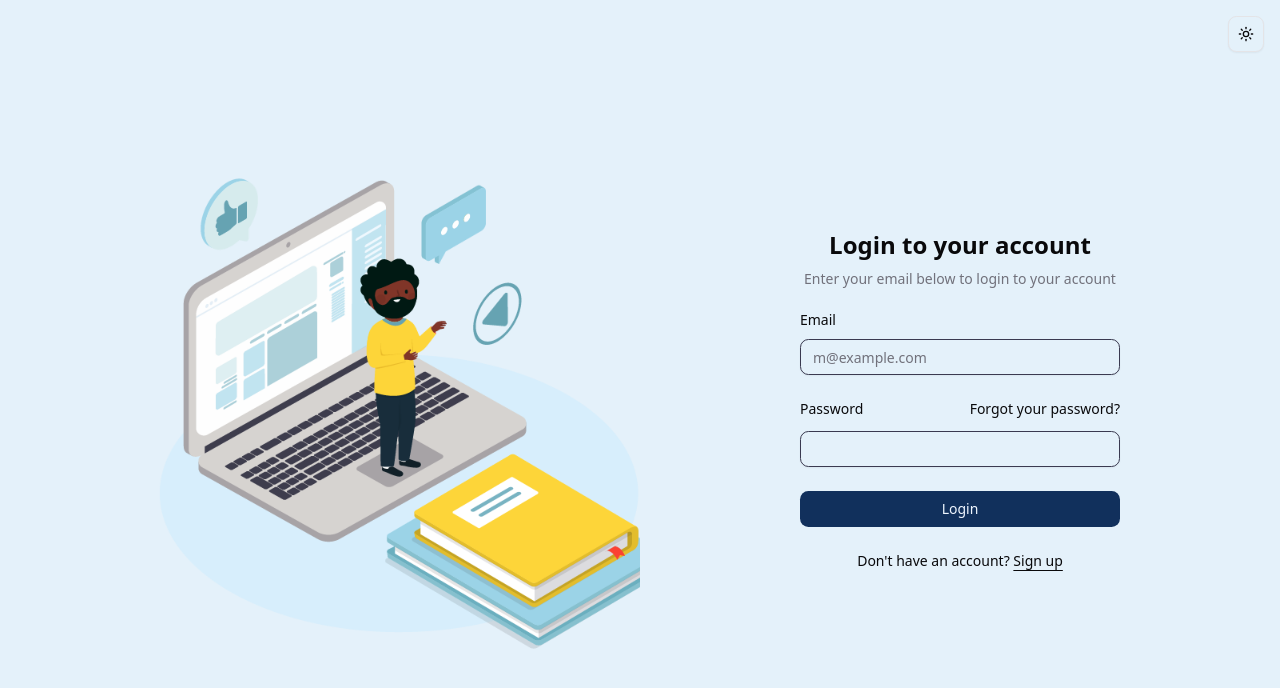
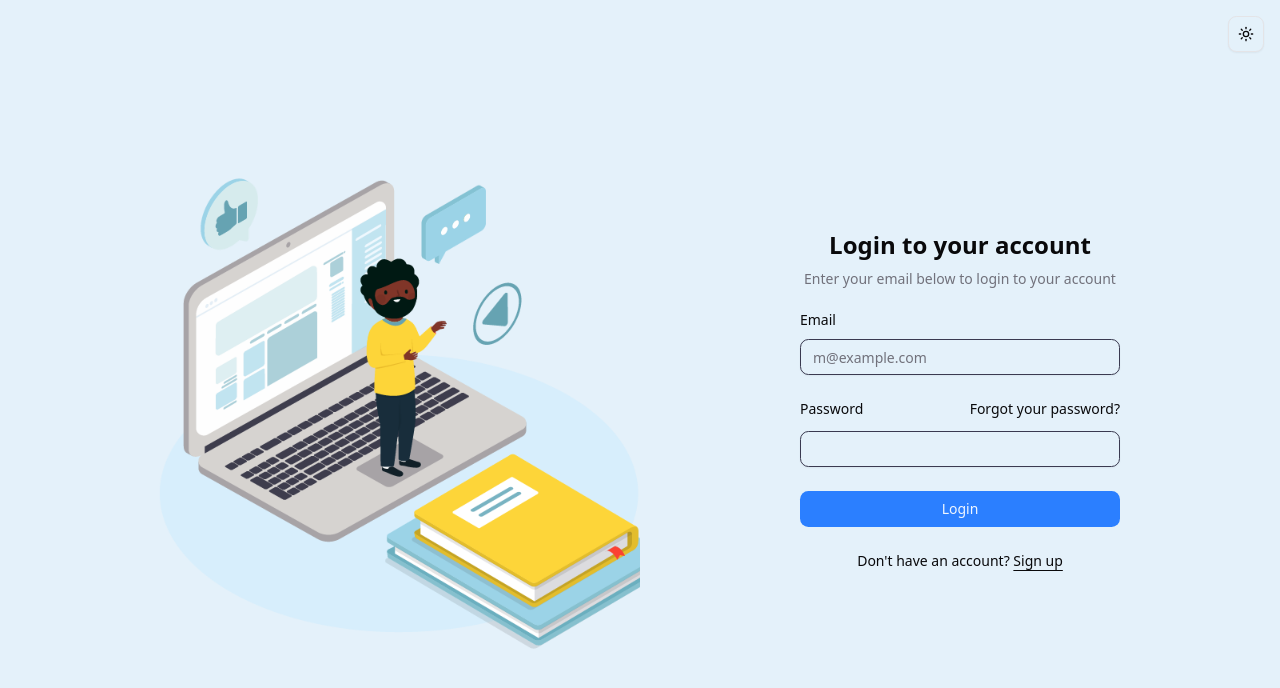
Before and after one commit to RUBA-Labs/RMS-front-end, a Next.js app: page /login in a window 1280 px wide. Shown: the top 688 px of the page. Built offline with nearby package versions, Linux system fonts and the light colour scheme.

Commit message:
Buj fix them

```diff
--- a/src/app/globals.css
+++ b/src/app/globals.css
@@ -51,7 +51,7 @@
    --card-foreground: oklch(0.141 0.005 285.823);
    --popover: oklch(1 0 0);
    --popover-foreground: oklch(0.141 0.005 285.823);
-  --primary: #11305c;
+   --primary: oklch(0.623 0.214 259.815);
    --primary-foreground: oklch(0.97 0.014 254.604);
    --secondary: oklch(0.967 0.001 286.375);
    --secondary-foreground: oklch(0.21 0.006 285.885);
@@ -61,7 +61,7 @@
    --accent-foreground: oklch(0.21 0.006 285.885);
    --destructive: oklch(0.577 0.245 27.325);
    --border: oklch(0.92 0.004 286.32);
-  --input: oklch(35.794% 0.03794 284.316);
+   --input:  oklch(35.794% 0.03794 284.316);
    --ring: oklch(0.623 0.214 259.815);
    --chart-1: oklch(0.646 0.222 41.116);
    --chart-2: oklch(0.6 0.118 184.704);
@@ -86,6 +86,15 @@
    --popover: oklch(0.21 0.006 285.885);
    --popover-foreground: oklch(0.985 0 0);
    --primary: #2d4e57;
+   --primary-foreground: oklch(100% 0.00011 271.152);
+   --secondary: oklch(0.274 0.006 286.033);
+   --secondary-foreground: oklch(0.985 0 0);
+   --muted: oklch(0.274 0.006 286.033);
+   --muted-foreground: oklch(0.705 0.015 286.067);
+   --accent: oklch(0.274 0.006 286.033);
+   --accent-foreground: oklch(0.985 0 0);
+   --destructive: oklch(0.704 0.191 22.216);
+   --border: oklch(1 0 0 / 10%);
    --input: oklch(1 0 0 / 15%);
    --ring: oklch(0.488 0.243 264.376);
    --chart-1: oklch(0.488 0.243 264.376);
@@ -103,8 +112,6 @@
    --sidebar-ring: oklch(0.488 0.243 264.376);
  }
 
-
-
 @layer base {
   * {
     @apply border-border outline-ring/50;
--- /dev/null
+++ b/src/components/AnimatedModeToggle.tsx
@@ -0,0 +1,66 @@
+"use client";
+
+import * as React from "react";
+import { useTheme } from "next-themes";
+
+/**
+ * A modern, animated theme toggle button that transitions between a sun and moon icon.
+ * This component provides a more interactive user experience compared to a simple icon swap.
+ * It uses a single SVG and CSS transforms to create the animation.
+ */
+export function AnimatedModeToggle() {
+  const { theme, setTheme } = useTheme();
+
+  // Function to toggle between light and dark themes
+  const toggleTheme = () => {
+    setTheme(theme === "dark" ? "light" : "dark");
+  };
+
+  return (
+    <button
+      onClick={toggleTheme}
+      className="group relative w-10 h-10 flex items-center justify-center rounded-full bg-transparent transition-all duration-300 focus:outline-none focus-visible:ring-2 focus-visible:ring-ring"
+      aria-label="Toggle theme"
+    >
+      {/* Container for the sun and moon elements */}
+      <div className="relative w-6 h-6 overflow-hidden">
+        {/* Sun/Moon body - a single circle that transforms */}
+        <div
+          className="absolute inset-0 bg-yellow-400 dark:bg-zinc-100 rounded-full transition-transform duration-500 ease-[cubic-bezier(0.85,0,0.15,1)]"
+          style={{
+            // Scale and rotate the sun/moon body
+            transform: `scale(1) ${theme === "dark" ? "rotate(0deg)" : "rotate(90deg)"}`,
+            // Shift the circle for the moon crescent effect
+            clipPath: `inset(0 0 0 ${theme === "dark" ? "100%" : "0"})`,
+            transitionProperty: 'background-color, transform, clip-path',
+            transitionTimingFunction: 'ease-in-out',
+            transitionDuration: '500ms',
+          }}
+        />
+
+        {/* Sun rays - multiple divs that rotate and fade */}
+        {Array.from({ length: 8 }).map((_, i) => (
+          <div
+            key={i}
+            className="absolute w-px h-px bg-yellow-400 dark:bg-transparent rounded-full transition-all duration-500 ease-[cubic-bezier(0.85,0,0.15,1)]"
+            style={{
+              // Position each ray in a circle
+              transform: `
+                rotate(${i * 45}deg)
+                translateX(12px)
+                scale(${theme === "dark" ? 0 : 1})
+              `,
+              opacity: theme === "dark" ? 0 : 1,
+              transformOrigin: 'center center',
+              top: '50%',
+              left: '50%',
+            }}
+          />
+        ))}
+      </div>
+    </button>
+  );
+}
+
+// Example usage of the component (can be placed in a top-level component like App.js)
+// <AnimatedModeToggle />
```
Lines whose indentation alone changed are shown as unchanged.
